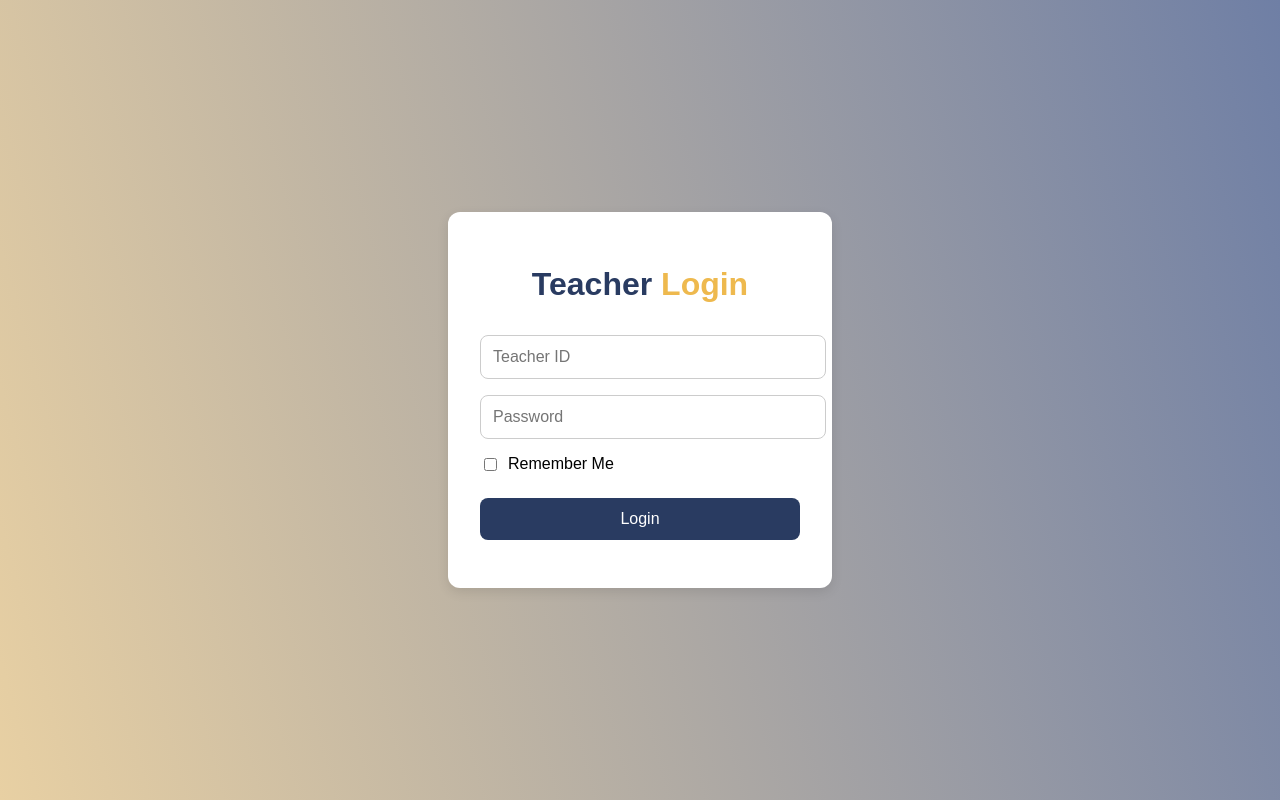
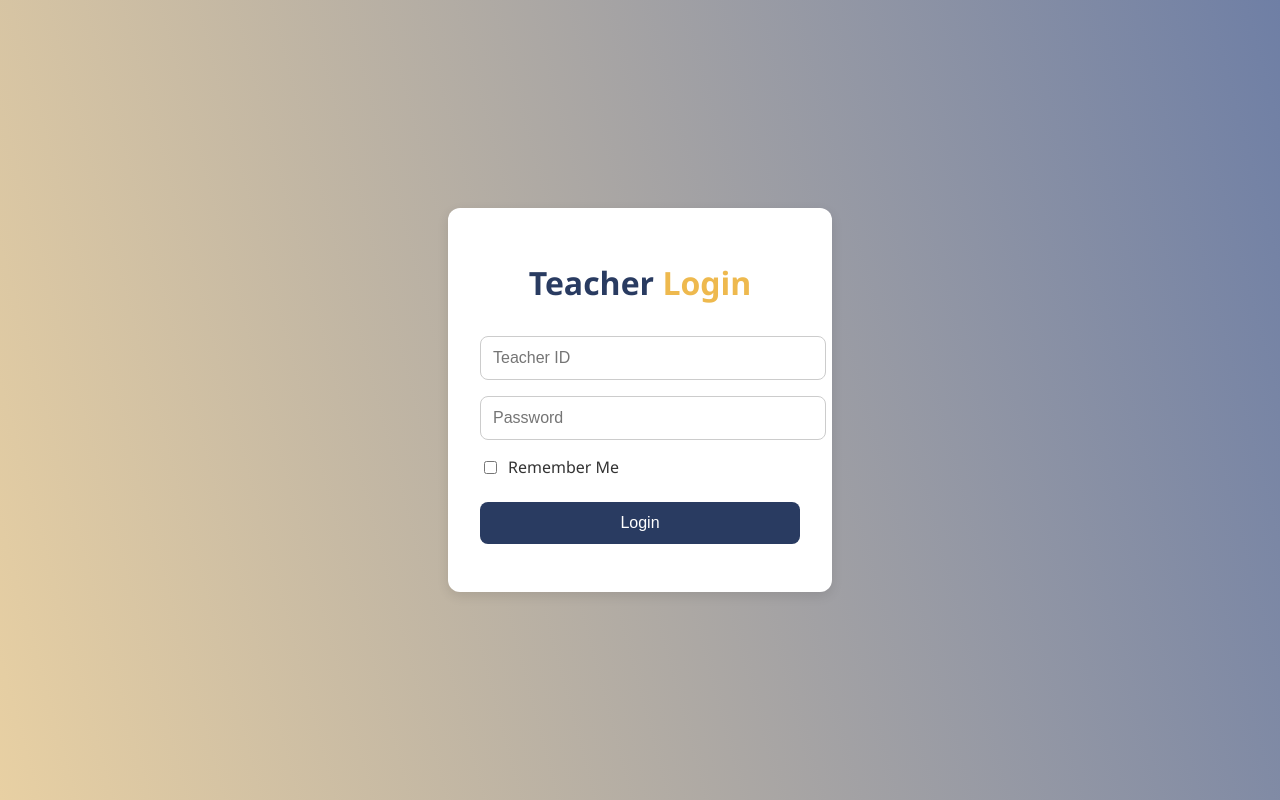
Before and after one commit to Murtaza-stovewala/SMART-ATTENDANCE-FACE, a plain HTML site: page teacherupdate/login/login.html in a window 1280 px wide. Drawn offline with Linux system fonts and the light colour scheme.

Commit message:
login css

```diff
--- a/student/login/login.css
+++ b/student/login/login.css
@@ -2,38 +2,23 @@
 body {
   margin: 0;
   font-family: 'Segoe UI', Tahoma, Geneva, Verdana, sans-serif;
-  /* background: linear-gradient(to right, #c084fc, #f472b6); */
   color: #333;
   display: flex;
   justify-content: center;
   align-items: center;
-  height: 100vh;
+  min-height: 100vh;
   background: linear-gradient(75deg, #e8d0a3, #6f7fa5);
   animation: gradientShift 15s ease infinite;
+  padding: 1rem;
+  box-sizing: border-box;
 }
 
-/* #background {
-  background: linear-gradient(135deg, #e0b4f1, #7dbde8, #d6a4e8);
-  background-size: 300% 300%;
-  animation: gradientShift 15s ease infinite;
-  height: 100%;
-  position: absolute;
-  width: 100%;
-  z-index: -1;
-} */
 @keyframes gradientShift {
-  0% {
-    background-position: 0% 50%;
-  }
+  0% { background-position: 0% 50%; }
+  50% { background-position: 100% 50%; }
+  100% { background-position: 0% 50%; }
+}
 
-  50% {
-    background-position: 100% 50%;
-  }
-
-  100% {
-    background-position: 0% 50%;
-  }
-}
 
 .container {
   text-align: center;
--- a/student/register/register.css
+++ b/student/register/register.css
@@ -1,18 +1,18 @@
 body {
-  font-family: Arial, sans-serif;
-  /* background: linear-gradient(to right, #c084fc, #f472b6); */
-  background: #f5f7fa;
+  margin: 0;
+  font-family: 'Segoe UI', Tahoma, Geneva, Verdana, sans-serif;
+  color: #333;
   display: flex;
-  flex-direction: column;
+  justify-content: center;
   align-items: center;
-  justify-content: center;
   min-height: 100vh;
-  margin: 0;
+  background: linear-gradient(75deg, #e8d0a3, #6f7fa5);
+  animation: gradientShift 15s ease infinite;
   padding: 1rem;
-    background: linear-gradient(75deg, #e8d0a3, #6f7fa5);
-    animation: gradientShift 15s ease infinite;
+  box-sizing: border-box;
 }
- @keyframes gradientShift {
+
+@keyframes gradientShift {
   0% { background-position: 0% 50%; }
   50% { background-position: 100% 50%; }
   100% { background-position: 0% 50%; }
--- a/teacherupdate/login/login.css
+++ b/teacherupdate/login/login.css
@@ -1,27 +1,21 @@
 body {
-  font-family: Arial, sans-serif;
-  background: linear-gradient(to right, #c084fc, #f472b6);
+  margin: 0;
+  font-family: 'Segoe UI', Tahoma, Geneva, Verdana, sans-serif;
+  color: #333;
   display: flex;
+  justify-content: center;
   align-items: center;
-  justify-content: center;
-  height: 100vh;
-  margin: 0;
+  min-height: 100vh;
   background: linear-gradient(75deg, #e8d0a3, #6f7fa5);
   animation: gradientShift 15s ease infinite;
+  padding: 1rem;
+  box-sizing: border-box;
 }
 
 @keyframes gradientShift {
-  0% {
-    background-position: 0% 50%;
-  }
-
-  50% {
-    background-position: 100% 50%;
-  }
-
-  100% {
-    background-position: 0% 50%;
-  }
+  0% { background-position: 0% 50%; }
+  50% { background-position: 100% 50%; }
+  100% { background-position: 0% 50%; }
 }
 
 .login-container {
```
